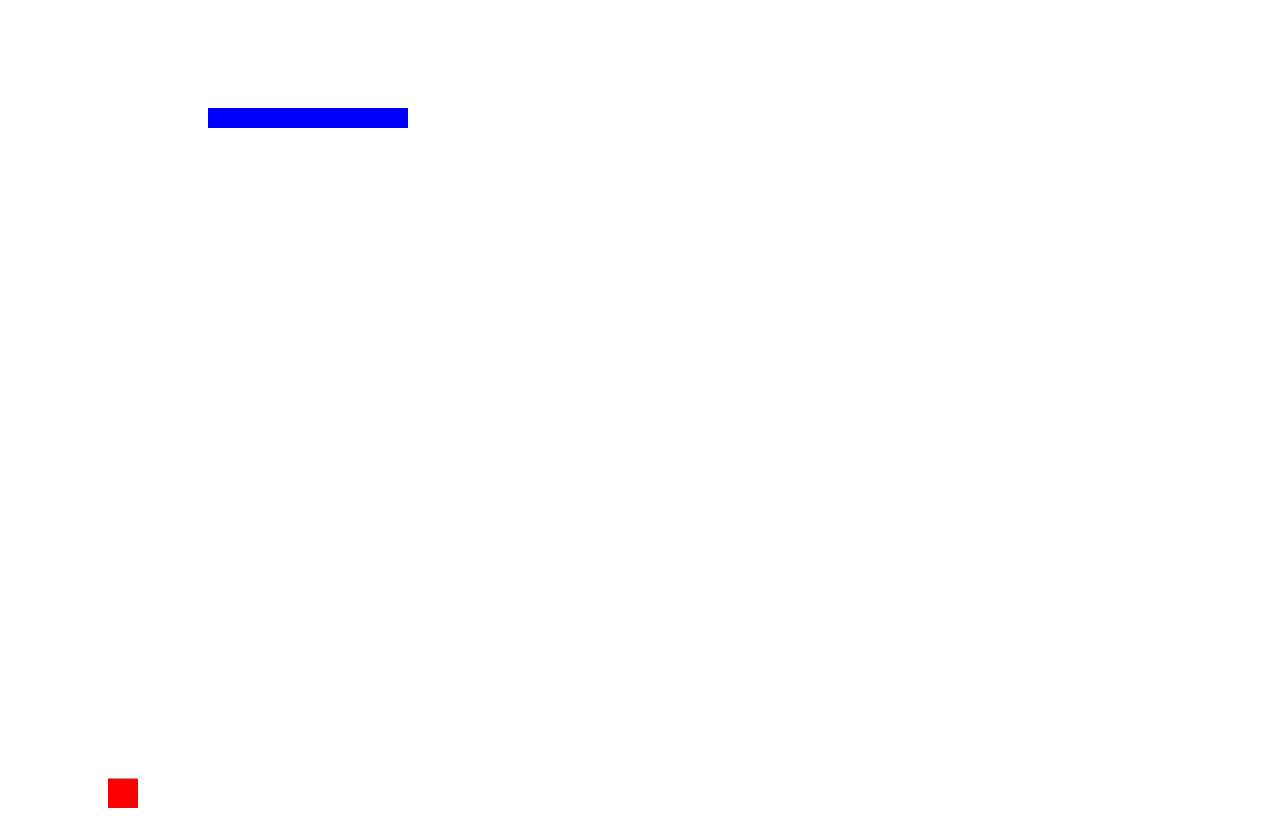
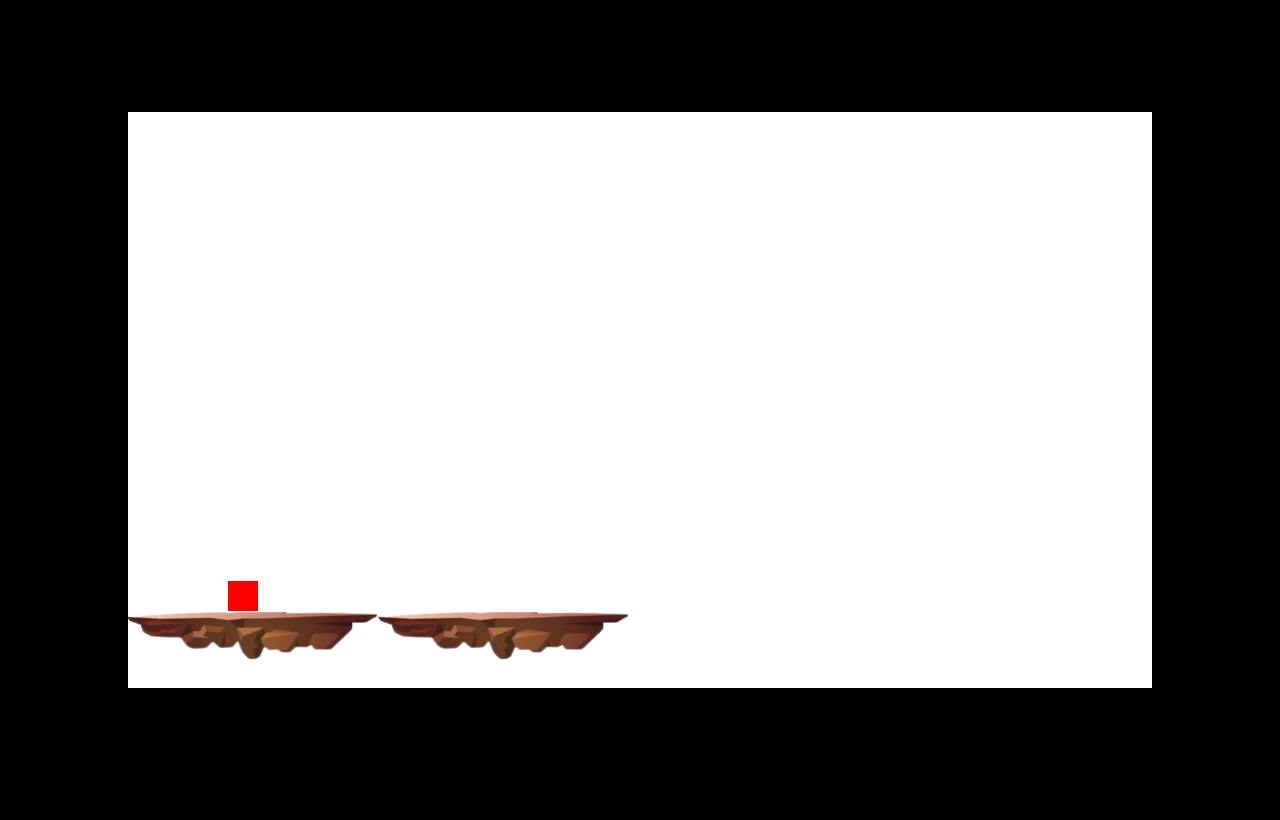
Before and after one commit to Jeanga7/super-mario, a plain HTML site: page index.html in a window 1280 px wide. Drawn offline with Linux system fonts and the light colour scheme.

Commit message:
video: 1.14.34 (you tube/ liens3)

```diff
--- a/index.html
+++ b/index.html
@@ -3,11 +3,12 @@
 
 <head>
     <title>Document</title>
+    <link rel="stylesheet" href="./style.css">
 </head>
 
 <body>
     <canvas></canvas>
 </body>
-<script src="script.js"></script>
+<script src="script.js" type="module"></script>
 
 </html>
--- a/script.js
+++ b/script.js
@@ -1,8 +1,8 @@
 const canvas = document.querySelector('canvas');
 const c = canvas.getContext('2d')
 
-canvas.width = innerWidth
-canvas.height = innerHeight
+canvas.width = 1024
+canvas.height = 576
 
 const gravity = 1.5
 class Player {
@@ -36,22 +36,25 @@ class Player {
 }
 
 class Platform {
-    constructor() {
+    constructor({x, y}) {
         this.position = {
-            x: 200,
-            y: 100
+            x,
+            y
         }
-        this.width = 200
-        this.height = 20
+        this.width = 250
+        this.height = 50
+        this.image = new Image();
+        this.image.src = './img/platforme2.png';
     }
     draw() {
-        c.fillStyle = 'blue'
-        c.fillRect(this.position.x, this.position.y, this.width, this.height)
+        // c.fillStyle = 'blue'
+        // c.fillRect(this.position.x, this.position.y, this.width, this.height)
+        c.drawImage(this.image, this.position.x, this.position.y, this.width, this.height)
     }
 }
 
-const player = new Player
-const platform = new Platform
+const player = new Player()
+const platforms = [new Platform({x: -1, y: 500}), new Platform({x: 250, y: 500})]
 
 const keys = {
     right: {
@@ -62,24 +65,47 @@ const keys = {
     }
 }
 
+let scrollOffset = 0
+
 function animate() {
     requestAnimationFrame(animate)
+    c.fillStyle = 'white'
     c.clearRect(0, 0, canvas.width, canvas.height)
+    platforms.forEach(platform => {
+        platform.draw()
+    })
     player.update()
-    platform.draw()
 
-    if (keys.right.pressed) {
+    if (keys.right.pressed && player.position.x < 400) {
         player.velocity.x = 5
-    } else if (keys.left.pressed) {
+    } else if (keys.left.pressed && player.position.x > 100) {
         player.velocity.x = -5
-    } else player.velocity.x = 0
+    } else {
+        player.velocity.x = 0
+        if (keys.right.pressed) {
+            scrollOffset += 5
+            platforms.forEach(platform => {
+                platform.position.x -= 5
+            })
+        } else if (keys.left.pressed) {
+            scrollOffset -= 5
+            platforms.forEach(platform => {
+                platform.position.x += 5
+            })
+        }
+    }
+    // gestion collision avec les plateforms
+    platforms.forEach(platform => {
+        if (player.position.y + player.height <= platform.position.y &&
+            player.position.y + player.height + player.velocity.y >= platform.position.y &&
+            player.position.x + player.width >= platform.position.x &&
+            player.position.x <= platform.position.x + platform.width) {
+            player.velocity.y = 0
+        }
+    })
 
-    // gestion collision avec les plateforms
-    if (player.position.y + player.height <= platform.position.y &&
-        player.position.y + player.height + player.velocity.y >= platform.position.y &&
-        player.position.x +player.width >= platform.position.x &&
-        player.position.x <= platform.position.x + platform.width) {
-        player.velocity.y = 0
+    if (scrollOffset > 2000){
+        console.log('YOU WIN');
     }
 }
 animate()
--- a/style.css
+++ b/style.css
@@ -0,0 +1,12 @@
+body {
+    margin: 0;
+    background-color: black;
+    display: flex;
+    align-items: center;
+    justify-content: center;
+    height: 100vh;
+}
+
+canvas {
+    background-color: white;
+}
```
Also changed, not shown: img/platforme1.png (added), img/platforme2.png (added).
